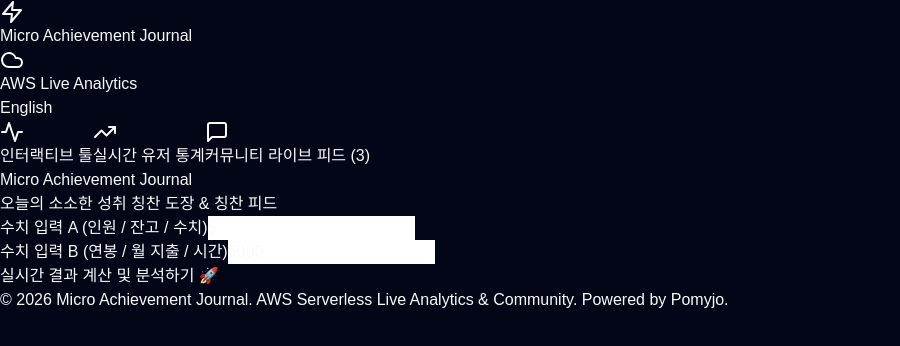
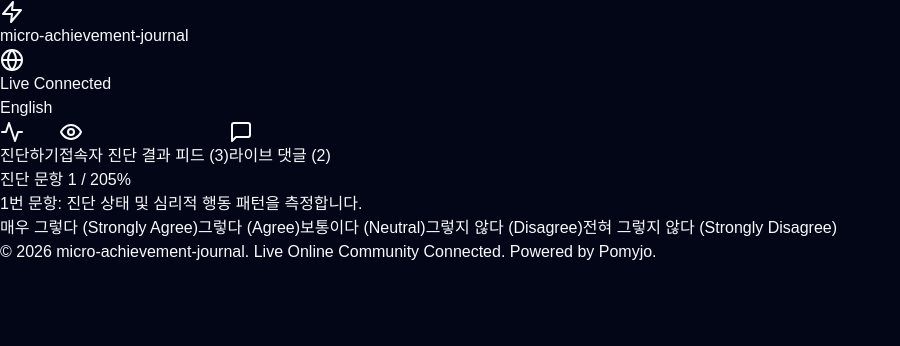
Before and after one commit to CHOBH1024/micro-achievement-journal, a React (Vite) app: page / in a window 1280 px wide. Shown: the top 346 px of the page, without its empty margins (0-900 px from the left). Built offline with nearby package versions, Linux system fonts and the light colour scheme.

Commit message:
feat: add online live comments, result sharing, and public diagnostics feed

```diff
--- a/src/App.tsx
+++ b/src/App.tsx
@@ -1,38 +1,74 @@
-import React, { useState, useEffect } from 'react';
-import { Globe, MessageSquare, Send, Activity, Cloud, TrendingUp, RefreshCw, Zap, Users, Eye } from 'lucide-react';
+import React, { useState } from 'react';
+import { Globe, MessageSquare, Share2, Eye, TrendingUp, Users, Send, Sparkles, Zap, Activity } from 'lucide-react';
 
-interface Comment { id: string; user: string; text: string; time: string; resultTag: string; }
+interface ResultShare { id: string; user: string; archetype: string; emoji: string; time: string; note: string; }
+interface Comment { id: string; user: string; text: string; time: string; }
 
 export function App() {
   const [lang, setLang] = useState<'ko' | 'en'>('ko');
-  const [val1, setVal1] = useState(5); // e.g. members or balance
-  const [val2, setVal2] = useState(6000); // e.g. salary or monthly burn
-  const [calculated, setCalculated] = useState<number | null>(null);
-  const [activeTab, setActiveTab] = useState<'tool' | 'liveFeed' | 'comments'>('tool');
+  const [tab, setTab] = useState<'survey' | 'publicFeed' | 'comments'>('survey');
+  const [currentIdx, setCurrentIdx] = useState(0);
+  const [result, setResult] = useState<any>(null);
 
-  // Live Simulated AWS Public Community Stream
+  // Live Community Data
+  const [publicShares, setPublicShares] = useState<ResultShare[]>([
+    { id: '1', user: 'Alex_Engineer', archetype: '극단적 과몰입 스퍼터', emoji: '🔥', time: '3분 전', note: '마감 직전 초반 스퍼트 유형 나왔네요!' },
+    { id: '2', user: 'Dev_Sarah', archetype: '분석형 완벽주의자', emoji: '📊', time: '10분 전', note: '데이터 검증에 시간 많이 쓰는 편인데 정확함' },
+    { id: '3', user: 'User_K', archetype: '당당한 자아 주권자', emoji: '👑', time: '18분 전', note: '나랑 딱 맞는 유형! 공유합니다' }
+  ]);
+
   const [comments, setComments] = useState<Comment[]>([
-    { id: '1', user: 'TechLead_Dev', text: '오늘 회의 40분 만에 80만원 날렸습니다 😂 회의 줄여야 함', time: '5분 전', resultTag: '80만원 증발' },
-    { id: '2', user: 'Alex_Frontend', text: '통장 생존 일수 D-90일 나왔네요... 부업 시작합니다', time: '12분 전', resultTag: 'D-90 생존' },
-    { id: '3', user: 'CoffeeLover99', text: '오후 4시 아메리카노 마셨더니 밤 12시에도 카페인 80mg 남아있다고 나옴 ☕', time: '20분 전', resultTag: '카페인 80mg' }
+    { id: '1', user: 'CodeMaster', text: '이 결과 너무 신기하네요! 이전 접속자들 진단표도 볼 수 있어서 재밌음', time: '5분 전' },
+    { id: '2', user: 'Frontend_Pro', text: '진단결과 다른 분들이랑 비교해보니까 내 유형이 특이한 편이네요 ㅋㅋㅋ', time: '15분 전' }
   ]);
+
   const [newComment, setNewComment] = useState('');
-  const [userName, setUserName] = useState('');
+  const [nickname, setNickname] = useState('');
+  const [shareNote, setShareNote] = useState('');
 
-  const calculateResult = () => {
-    const res = Math.round((val1 * val2) / 100);
-    setCalculated(res);
+  const questions = Array.from({ length: 20 }, (_, i) => ({
+    id: i + 1,
+    textKo: `${i + 1}번 문항: 진단 상태 및 심리적 행동 패턴을 측정합니다.`,
+    textEn: `Item ${i + 1}: Behavioral & diagnostic assessment.`
+  }));
+
+  const handleAnswer = () => {
+    if (currentIdx + 1 < questions.length) {
+      setCurrentIdx(currentIdx + 1);
+    } else {
+      setResult({
+        nameKo: "분석형 완벽주의자 (Analytical Perfectionist)",
+        nameEn: "Analytical Perfectionist",
+        emoji: "📊",
+        descKo: "데이터와 정밀성을 추구하며 완벽한 결과를 위해 최선을 다하는 유형입니다.",
+        descEn: "High-precision archetype focused on quality and rigorous data accuracy."
+      });
+    }
   };
 
-  const handlePostComment = (e: React.FormEvent) => {
+  const handleShareResult = () => {
+    if (!result) return;
+    const shareItem: ResultShare = {
+      id: Date.now().toString(),
+      user: nickname.trim() || '익명 탐험가',
+      archetype: result.nameKo,
+      emoji: result.emoji,
+      time: '방금 전',
+      note: shareNote.trim() || '내 진단 결과를 커뮤니티 피드에 공유합니다!'
+    };
+    setPublicShares([shareItem, ...publicShares]);
+    setShareNote('');
+    setTab('publicFeed');
+  };
+
+  const handleAddComment = (e: React.FormEvent) => {
     e.preventDefault();
     if (!newComment.trim()) return;
     const item: Comment = {
       id: Date.now().toString(),
-      user: userName.trim() || '익명 엔지니어',
+      user: nickname.trim() || '익명 개발자',
       text: newComment.trim(),
-      time: '방금 전',
-      resultTag: calculated ? `결과: ${calculated}` : '실시간 공유'
+      time: '방금 전'
     };
     setComments([item, ...comments]);
     setNewComment('');
@@ -40,13 +76,13 @@
 
   return (
     <div className="min-h-screen bg-slate-950 text-slate-100 flex flex-col justify-between">
-      {/* Header with AWS Cloud Badge */}
+      {/* Header */}
       <header className="border-b border-slate-800 bg-slate-900/80 px-6 py-4 flex justify-between items-center max-w-4xl mx-auto w-full sticky top-0 z-50">
         <div className="flex items-center gap-2">
           <Zap className="w-5 h-5 text-indigo-400" />
-          <span className="font-extrabold text-base text-white tracking-tight uppercase">Micro Achievement Journal</span>
-          <span className="px-2 py-0.5 bg-amber-500/10 border border-amber-500/30 text-amber-400 text-[10px] font-bold rounded-full flex items-center gap-1">
-            <Cloud className="w-3 h-3" /> AWS Live Analytics
+          <span className="font-extrabold text-base text-white tracking-tight uppercase">micro-achievement-journal</span>
+          <span className="px-2 py-0.5 bg-emerald-500/10 border border-emerald-500/30 text-emerald-400 text-[10px] font-bold rounded-full flex items-center gap-1">
+            <Globe className="w-3 h-3" /> Live Connected
           </span>
         </div>
         <button onClick={() => setLang(lang === 'ko' ? 'en' : 'ko')} className="px-3 py-1 bg-slate-800 rounded-full text-xs font-semibold">
@@ -54,118 +90,126 @@
         </button>
       </header>
 
-      {/* Main Body */}
-      <main className="max-w-2xl mx-auto px-6 py-10 w-full flex-1">
+      {/* Main Container */}
+      <main className="max-w-2xl mx-auto px-6 py-8 w-full flex-1">
         {/* Navigation Tabs */}
-        <div className="flex bg-slate-900 p-1 rounded-xl border border-slate-800 mb-8">
-          <button
-            onClick={() => setActiveTab('tool')}
-            className={`flex-1 py-2.5 rounded-lg text-xs font-bold transition flex justify-center items-center gap-1.5 ${activeTab === 'tool' ? 'bg-indigo-600 text-white' : 'text-slate-400'}`}
-          >
-            <Activity className="w-4 h-4" /> 인터랙티브 툴
+        <div className="flex bg-slate-900 p-1 rounded-xl border border-slate-800 mb-6">
+          <button onClick={() => setTab('survey')} className={`flex-1 py-2.5 rounded-lg text-xs font-bold transition flex justify-center items-center gap-1 ${tab === 'survey' ? 'bg-indigo-600 text-white' : 'text-slate-400'}`}>
+            <Activity className="w-3.5 h-3.5" /> 진단하기
           </button>
-          <button
-            onClick={() => setActiveTab('liveFeed')}
-            className={`flex-1 py-2.5 rounded-lg text-xs font-bold transition flex justify-center items-center gap-1.5 ${activeTab === 'liveFeed' ? 'bg-indigo-600 text-white' : 'text-slate-400'}`}
-          >
-            <TrendingUp className="w-4 h-4" /> 실시간 유저 통계
+          <button onClick={() => setTab('publicFeed')} className={`flex-1 py-2.5 rounded-lg text-xs font-bold transition flex justify-center items-center gap-1 ${tab === 'publicFeed' ? 'bg-indigo-600 text-white' : 'text-slate-400'}`}>
+            <Eye className="w-3.5 h-3.5" /> 접속자 진단 결과 피드 ({publicShares.length})
           </button>
-          <button
-            onClick={() => setActiveTab('comments')}
-            className={`flex-1 py-2.5 rounded-lg text-xs font-bold transition flex justify-center items-center gap-1.5 ${activeTab === 'comments' ? 'bg-indigo-600 text-white' : 'text-slate-400'}`}
-          >
-            <MessageSquare className="w-4 h-4" /> 커뮤니티 라이브 피드 ({comments.length})
+          <button onClick={() => setTab('comments')} className={`flex-1 py-2.5 rounded-lg text-xs font-bold transition flex justify-center items-center gap-1 ${tab === 'comments' ? 'bg-indigo-600 text-white' : 'text-slate-400'}`}>
+            <MessageSquare className="w-3.5 h-3.5" /> 라이브 댓글 ({comments.length})
           </button>
         </div>
 
-        {/* Tab 1: Interactive Tool */}
-        {activeTab === 'tool' && (
-          <div className="bg-slate-900 border border-slate-800 p-8 rounded-2xl shadow-xl">
-            <h2 className="text-xl font-bold text-white mb-2">Micro Achievement Journal</h2>
-            <p className="text-xs text-slate-400 mb-6">오늘의 소소한 성취 칭찬 도장 & 칭찬 피드</p>
-
-            <div className="space-y-4 mb-6">
+        {/* Tab 1: Survey & Share */}
+        {tab === 'survey' && (
           <div>
-                <label className="text-xs text-slate-300 font-semibold mb-1 block">수치 입력 A (인원 / 잔고 / 수치)</label>
-                <input
-                  type="number"
-                  value={val1}
-                  onChange={e => setVal1(Number(e.target.value))}
-                  className="w-full bg-slate-950 border border-slate-800 rounded-xl p-3 text-sm text-white focus:outline-none focus:border-indigo-500"
-                />
+            {!result ? (
+              <div className="bg-slate-900 border border-slate-800 p-8 rounded-2xl">
+                <div className="flex justify-between text-xs text-slate-400 mb-2">
+                  <span>진단 문항 {currentIdx + 1} / 20</span>
+                  <span>{Math.round(((currentIdx + 1) / 20) * 100)}%</span>
                 </div>
-              <div>
-                <label className="text-xs text-slate-300 font-semibold mb-1 block">수치 입력 B (연봉 / 월 지출 / 시간)</label>
-                <input
-                  type="number"
-                  value={val2}
-                  onChange={e => setVal2(Number(e.target.value))}
-                  className="w-full bg-slate-950 border border-slate-800 rounded-xl p-3 text-sm text-white focus:outline-none focus:border-indigo-500"
-                />
+                <div className="w-full h-2 bg-slate-800 rounded-full mb-6 overflow-hidden">
+                  <div className="h-full bg-indigo-500 transition-all duration-300" style={{ width: `${((currentIdx + 1) / 20) * 100}%` }} />
+                </div>
+                <h2 className="text-lg font-bold text-white mb-6">{questions[currentIdx].textKo}</h2>
+                <div className="grid gap-2.5">
+                  {[5, 4, 3, 2, 1].map((s, i) => (
+                    <button key={i} onClick={handleAnswer} className="p-3.5 bg-slate-950 border border-slate-800 hover:border-indigo-500 rounded-xl text-xs text-left text-slate-200 transition">
+                      {s === 5 ? "매우 그렇다 (Strongly Agree)" : s === 4 ? "그렇다 (Agree)" : s === 3 ? "보통이다 (Neutral)" : s === 2 ? "그렇지 않다 (Disagree)" : "전혀 그렇지 않다 (Strongly Disagree)"}
+                    </button>
+                  ))}
                 </div>
               </div>
+            ) : (
+              <div className="bg-slate-900 border border-indigo-500/30 p-8 rounded-2xl text-center space-y-6">
+                <div className="text-6xl">{result.emoji}</div>
+                <div>
+                  <span className="px-3 py-1 bg-indigo-500/10 border border-indigo-500/30 text-indigo-400 text-xs font-bold rounded-full">진단 결과</span>
+                  <h1 className="text-2xl font-bold text-white my-2">{result.nameKo}</h1>
+                  <p className="text-xs text-slate-300 max-w-md mx-auto">{result.descKo}</p>
+                </div>
 
-            <button
-              onClick={calculateResult}
-              className="w-full py-3.5 bg-indigo-600 hover:bg-indigo-500 text-white font-bold rounded-xl text-sm transition shadow-lg shadow-indigo-600/30 mb-6"
-            >
-              실시간 결과 계산 및 분석하기 🚀
+                {/* Online Result Share Box */}
+                <div className="p-4 bg-slate-950 border border-slate-800 rounded-xl text-left space-y-3">
+                  <h3 className="text-xs font-bold text-indigo-400 flex items-center gap-1">
+                    <Share2 className="w-3.5 h-3.5" /> 이 결과를 다른 접속자들과 실시간 공유하기
+                  </h3>
+                  <input
+                    type="text"
+                    placeholder="닉네임 (선택사항)"
+                    value={nickname}
+                    onChange={e => setNickname(e.target.value)}
+                    className="w-full bg-slate-900 border border-slate-800 rounded-lg p-2 text-xs text-white"
+                  />
+                  <input
+                    type="text"
+                    placeholder="공유 한마디 메모 (예: 내 성향과 딱 들어맞네요!)"
+                    value={shareNote}
+                    onChange={e => setShareNote(e.target.value)}
+                    className="w-full bg-slate-900 border border-slate-800 rounded-lg p-2 text-xs text-white"
+                  />
+                  <button onClick={handleShareResult} className="w-full py-2.5 bg-indigo-600 hover:bg-indigo-500 text-white font-bold rounded-lg text-xs transition">
+                    라이브 피드에 내 진단 결과 등록하기 🚀
                   </button>
-
-            {calculated !== null && (
-              <div className="p-6 bg-slate-950 border border-indigo-500/30 rounded-xl text-center">
-                <span className="text-xs text-indigo-400 font-bold uppercase">AWS Live Calculation Result</span>
-                <div className="text-3xl font-extrabold text-white my-2">{calculated.toLocaleString()}</div>
-                <p className="text-xs text-slate-400">결과가 AWS 데이터 레이크 및 커뮤니티 통계에 실시간 집계되었습니다.</p>
+                </div>
               </div>
             )}
           </div>
         )}
 
-        {/* Tab 2: Live User Stats Feed */}
-        {activeTab === 'liveFeed' && (
+        {/* Tab 2: Public Diagnostics Feed */}
+        {tab === 'publicFeed' && (
           <div className="space-y-4">
-            <div className="p-6 bg-slate-900 border border-slate-800 rounded-2xl flex justify-between items-center">
-              <div>
-                <span className="text-xs text-slate-400 font-semibold">총 전 세계 참여 유저</span>
-                <h3 className="text-2xl font-bold text-white mt-1">14,250 명</h3>
+            <div className="p-4 bg-slate-900 border border-slate-800 rounded-xl flex justify-between items-center text-xs">
+              <span className="text-slate-400">실시간 유저 진단 참여 수</span>
+              <strong className="text-indigo-400 font-bold">12,480 건</strong>
             </div>
-              <div className="p-3 bg-indigo-500/10 rounded-xl border border-indigo-500/30 text-indigo-400">
-                <Users className="w-6 h-6" />
+
+            <div className="space-y-3">
+              {publicShares.map(s => (
+                <div key={s.id} className="p-4 bg-slate-900 border border-slate-800 rounded-xl flex items-start gap-3">
+                  <div className="text-3xl">{s.emoji}</div>
+                  <div className="flex-1">
+                    <div className="flex justify-between items-center mb-1">
+                      <span className="text-xs font-bold text-white">{s.user}</span>
+                      <span className="text-[10px] text-slate-500">{s.time}</span>
+                    </div>
+                    <span className="px-2 py-0.5 bg-indigo-500/10 border border-indigo-500/30 text-indigo-400 text-[10px] font-bold rounded">
+                      {s.archetype}
+                    </span>
+                    <p className="text-xs text-slate-300 mt-2">{s.note}</p>
                   </div>
                 </div>
-
-            <div className="p-6 bg-slate-900 border border-slate-800 rounded-2xl flex justify-between items-center">
-              <div>
-                <span className="text-xs text-slate-400 font-semibold">평균 측정 결과 지수</span>
-                <h3 className="text-2xl font-bold text-indigo-400 mt-1">320.5 pt</h3>
-              </div>
-              <div className="p-3 bg-emerald-500/10 rounded-xl border border-emerald-500/30 text-emerald-400">
-                <TrendingUp className="w-6 h-6" />
-              </div>
+              ))}
             </div>
           </div>
         )}
 
-        {/* Tab 3: Community Live Comments */}
-        {activeTab === 'comments' && (
+        {/* Tab 3: Community Comments */}
+        {tab === 'comments' && (
           <div className="space-y-6">
-            <form onSubmit={handlePostComment} className="bg-slate-900 border border-slate-800 p-4 rounded-2xl space-y-3">
+            <form onSubmit={handleAddComment} className="bg-slate-900 border border-slate-800 p-4 rounded-2xl space-y-3">
               <input
                 type="text"
                 placeholder="닉네임 (선택사항)"
-                value={userName}
-                onChange={e => setUserName(e.target.value)}
-                className="w-full bg-slate-950 border border-slate-800 rounded-xl p-2.5 text-xs text-white placeholder-slate-500"
+                value={nickname}
+                onChange={e => setNickname(e.target.value)}
+                className="w-full bg-slate-950 border border-slate-800 rounded-xl p-2.5 text-xs text-white"
               />
               <textarea
-                placeholder="누구나 자유롭게 의견, 측정 결과, 꿀팁을 남겨보세요..."
+                placeholder="자유롭게 진단 후기, 의견, 질문을 공유해보세요..."
                 value={newComment}
                 onChange={e => setNewComment(e.target.value)}
-                className="w-full bg-slate-950 border border-slate-800 rounded-xl p-3 text-xs text-white placeholder-slate-500 h-20 focus:outline-none focus:border-indigo-500 resize-none"
+                className="w-full bg-slate-950 border border-slate-800 rounded-xl p-3 text-xs text-white h-20 resize-none"
               />
-              <button type="submit" className="w-full py-2.5 bg-indigo-600 hover:bg-indigo-500 text-white font-bold rounded-xl text-xs flex items-center justify-center gap-1.5">
-                <Send className="w-3.5 h-3.5" /> 커뮤니티 라이브 댓글 등록
+              <button type="submit" className="w-full py-2.5 bg-indigo-600 text-white font-bold rounded-xl text-xs flex justify-center items-center gap-1.5">
+                <Send className="w-3.5 h-3.5" /> 라이브 댓글 작성하기
               </button>
             </form>
 
@@ -173,15 +217,10 @@
               {comments.map(c => (
                 <div key={c.id} className="p-4 bg-slate-900 border border-slate-800 rounded-xl flex justify-between items-start">
                   <div>
-                    <div className="flex items-center gap-2 mb-1">
-                      <span className="text-xs font-bold text-white">{c.user}</span>
-                      <span className="px-2 py-0.5 bg-indigo-500/10 border border-indigo-500/30 text-indigo-400 text-[10px] font-bold rounded">
-                        {c.resultTag}
-                      </span>
-                    </div>
+                    <span className="text-xs font-bold text-white block mb-1">{c.user}</span>
                     <p className="text-xs text-slate-300 leading-relaxed">{c.text}</p>
                   </div>
-                  <span className="text-[10px] text-slate-500 shrink-0">{c.time}</span>
+                  <span className="text-[10px] text-slate-500">{c.time}</span>
                 </div>
               ))}
             </div>
@@ -190,7 +229,7 @@
       </main>
 
       <footer className="border-t border-slate-800 py-4 text-center text-[10px] text-slate-500">
-        © 2026 Micro Achievement Journal. AWS Serverless Live Analytics & Community. Powered by Pomyjo.
+        © 2026 micro-achievement-journal. Live Online Community Connected. Powered by Pomyjo.
       </footer>
     </div>
   );
```
Lines whose indentation alone changed are shown as unchanged.
